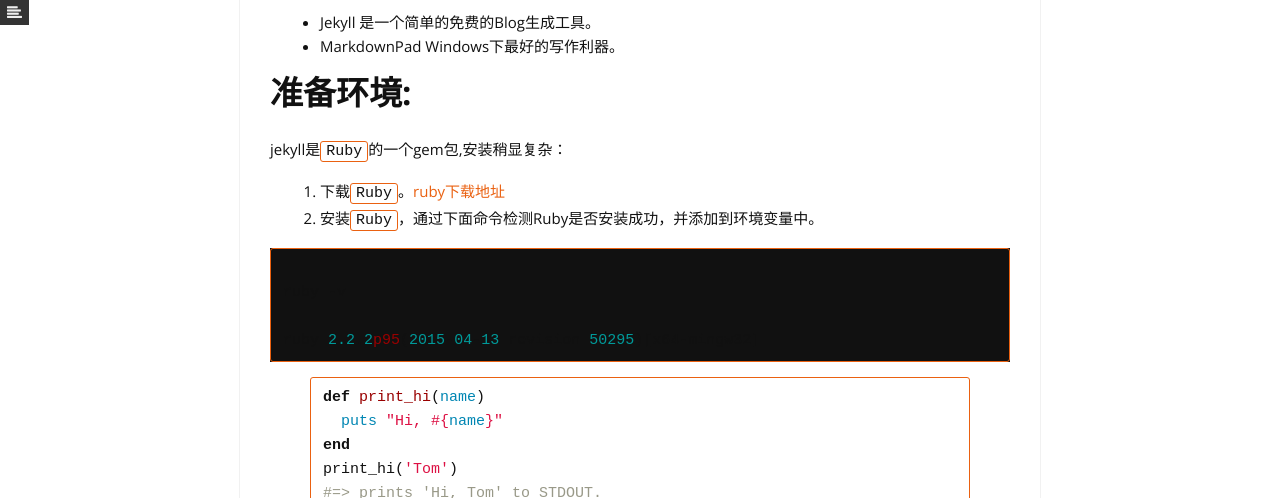
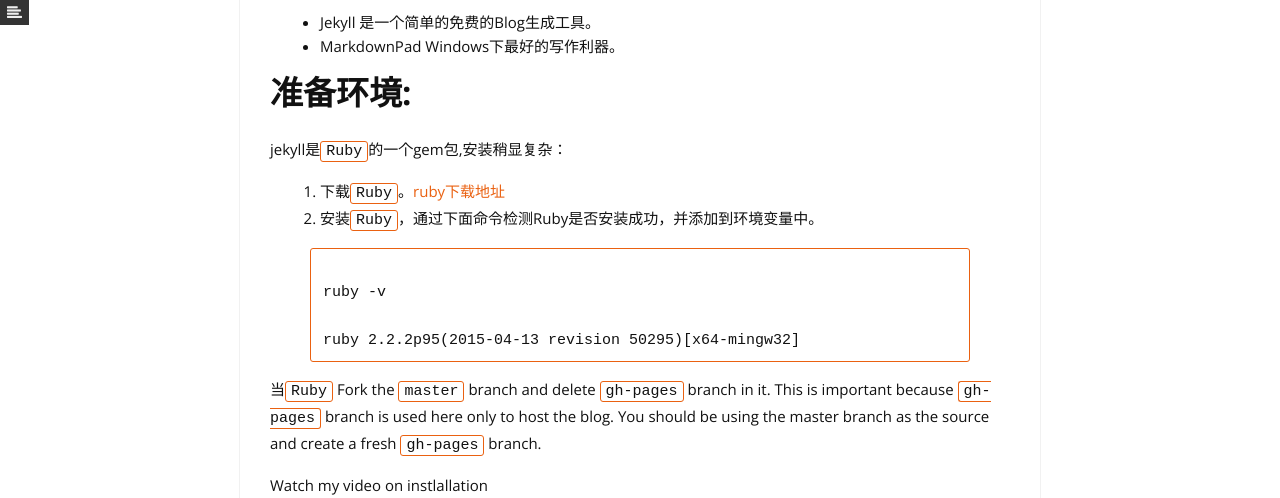
Before and after one commit to XNN99/sticker, a Jekyll site: the page built from _posts/2016-12-19-how-to-create-blog.md, in a window 1280 px wide and 900 px high, scrolled down 607 px, cut to the strip 0-498 px from the top of the window. Built offline with Jekyll 4.4.1, drawn with Linux system fonts in a browser that asks for light colours; nearby versions of some CDN libraries; library files that are not in the unit come from our copies.

Commit message:
修改博客

````diff
--- a/_posts/2016-12-19-how-to-create-blog.md
+++ b/_posts/2016-12-19-how-to-create-blog.md
@@ -20,20 +20,12 @@ jekyll是``Ruby``的一个gem包,安装稍显复杂：
 1. 下载`Ruby`。[ruby下载地址](http://www.baidu.com)
 2. 安装`Ruby`，通过下面命令检测Ruby是否安装成功，并添加到环境变量中。
 
-```python
+{% highlight markdown %}
 
 ruby -v
 
 ruby 2.2.2p95(2015-04-13 revision 50295)[x64-mingw32]
-```
-{% highlight ruby %}
-def print_hi(name)
-  puts "Hi, #{name}"
-end
-print_hi('Tom')
-#=> prints 'Hi, Tom' to STDOUT.
 {% endhighlight %}
-
 
 当``Ruby``
 Fork the ``master`` branch and delete ``gh-pages`` branch in it. This is important because ``gh-pages`` branch is used here only to host the blog. You should be using the master branch as the source and create a fresh ``gh-pages`` branch.
````
